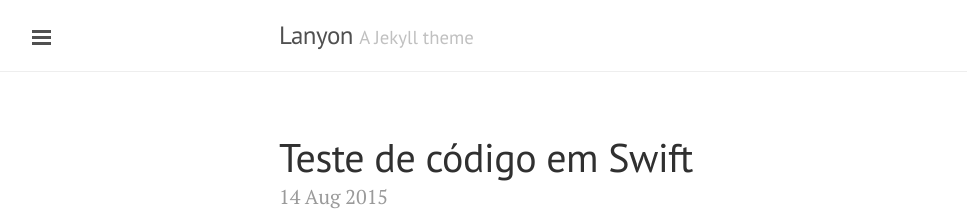
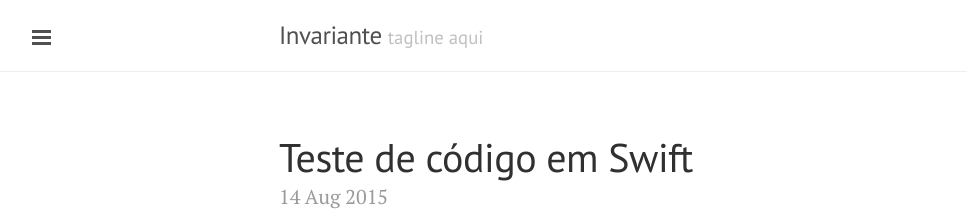
Before and after one commit to Invariante/invariante, a Jekyll site: the page built from index.html, in a window 1280 px wide and 900 px high. Shown: the top 216 px of the window, without its empty margins (1-968 px from the left). Built offline with Jekyll 4.4.1, drawn with Linux system fonts in a browser that asks for light colours; Markdown is read by kramdown in place of the engine named in the settings; the list of posts is cut into pages by our own code.

Commit message:
Configurações

```diff
--- a/_config.yml
+++ b/_config.yml
@@ -6,19 +6,12 @@ pygments:         true
 permalink:        pretty
 
 # Setup
-title:            Lanyon
-tagline:          'A Jekyll theme'
+title:            Invariante
+tagline:          'tagline aqui'
 description:      'A reserved <a href="http://jekyllrb.com" target="_blank">Jekyll</a> theme that places the utmost gravity on content with a hidden drawer. Made by <a href="https://twitter.com/mdo" target="_blank">@mdo</a>.'
 url:              http://lanyon.getpoole.com
 
-author:
-  name:           'Mark Otto'
-  url:            https://twitter.com/mdo
-
 paginate:         5
-
-# Custom vars
-version:          1.0.0
 
 github:
   repo:           https://github.com/poole/lanyon
--- a/_includes/sidebar.html
+++ b/_includes/sidebar.html
@@ -27,7 +27,6 @@
 
     <a class="sidebar-nav-item" href="{{ site.github.repo }}/archive/v{{ site.version }}.zip">Download</a>
     <a class="sidebar-nav-item" href="{{ site.github.repo }}">GitHub project</a>
-    <span class="sidebar-nav-item">Currently v{{ site.version }}</span>
   </nav>
 
   <div class="sidebar-item">
```
